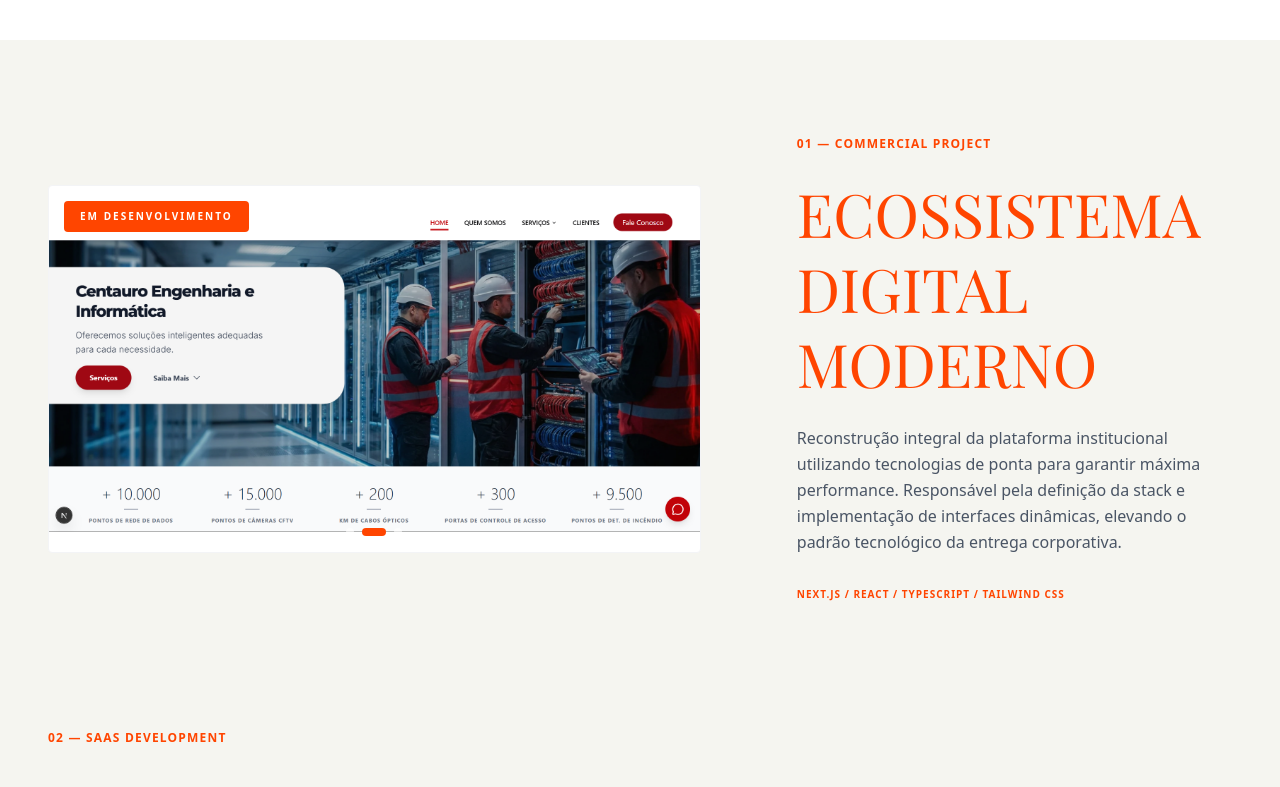
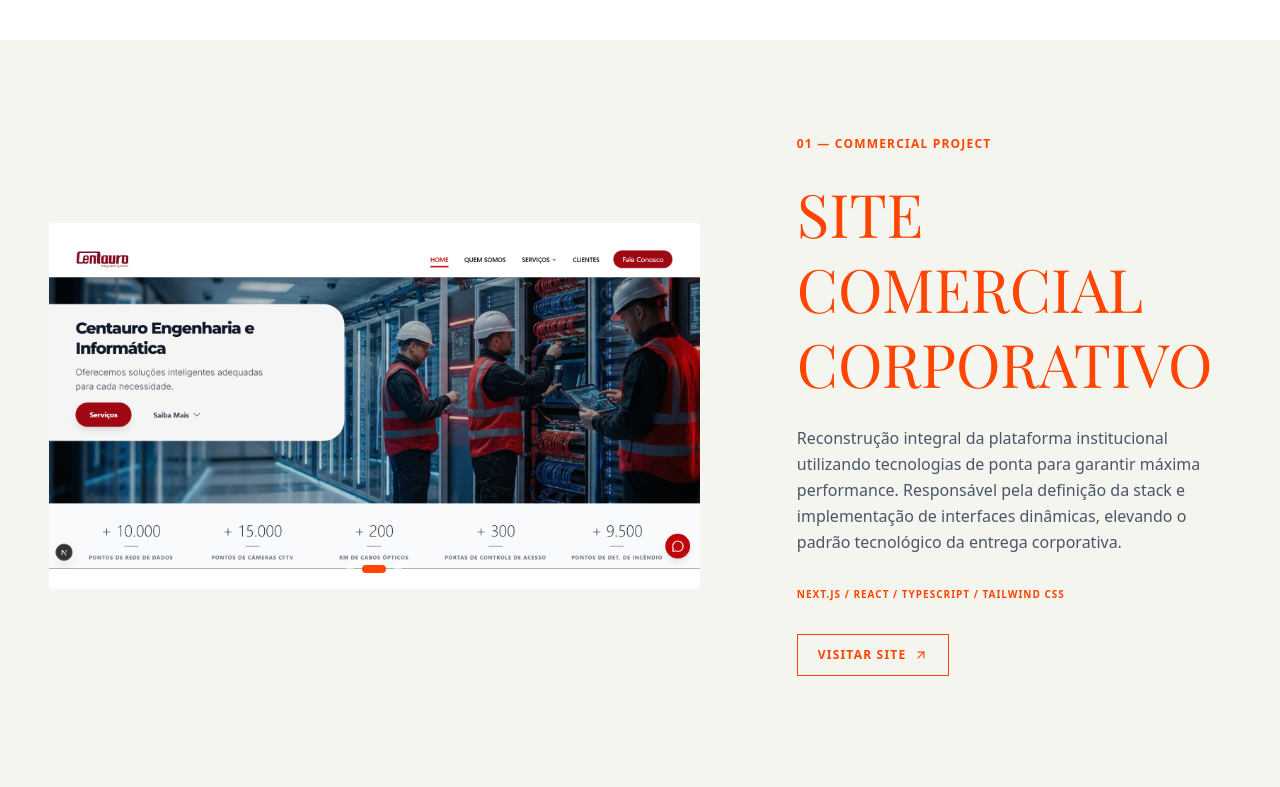
Before and after one commit to Jvms04/meu-portfolio, a Next.js app: page / in a window 1280 px wide. Shown: the part 760-1547 px from the top of the page. Built offline with nearby package versions, Linux system fonts and the light colour scheme; a web font is replaced by a local one.

Commit message:
Link para projeto

```diff
--- a/src/components/About.tsx
+++ b/src/components/About.tsx
@@ -107,7 +107,8 @@ export default function About() {
             <div className="flex flex-col gap-3">
               <a
                 href="/curriculo/Curriculo - João Vítor Moço Santos.pdf"
-                download
+                target="_blank"
+                rel="noopener noreferrer"
                 className="group inline-flex items-center gap-2 border border-editorial-orange text-editorial-orange px-4 py-2.5 text-xs font-bold tracking-widest uppercase transition-all duration-300 hover:bg-editorial-orange hover:text-white"
               >
                 <svg xmlns="http://www.w3.org/2000/svg" width="16" height="16" viewBox="0 0 24 24" fill="none" stroke="currentColor" strokeWidth="2" strokeLinecap="round" strokeLinejoin="round" className="transition-transform duration-300 group-hover:translate-y-0.5">
@@ -119,7 +120,8 @@ export default function About() {
               </a>
               <a
                 href="/curriculo/Curriculum - João Vítor Moço Santos.pdf"
-                download
+                target="_blank"
+                rel="noopener noreferrer"
                 className="group inline-flex items-center gap-2 border border-editorial-orange text-editorial-orange px-4 py-2.5 text-xs font-bold tracking-widest uppercase transition-all duration-300 hover:bg-editorial-orange hover:text-white"
               >
                 <svg xmlns="http://www.w3.org/2000/svg" width="16" height="16" viewBox="0 0 24 24" fill="none" stroke="currentColor" strokeWidth="2" strokeLinecap="round" strokeLinejoin="round" className="transition-transform duration-300 group-hover:translate-y-0.5">
--- a/src/components/Projetos.tsx
+++ b/src/components/Projetos.tsx
@@ -41,16 +41,15 @@ const projects: Project[] = [
   {
     number: "01",
     type: "COMMERCIAL PROJECT",
-    title: "ECOSSISTEMA DIGITAL MODERNO",
+    title: "SITE COMERCIAL CORPORATIVO",
     description: "Reconstrução integral da plataforma institucional utilizando tecnologias de ponta para garantir máxima performance. Responsável pela definição da stack e implementação de interfaces dinâmicas, elevando o padrão tecnológico da entrega corporativa.",
     tags: "NEXT.JS / REACT / TYPESCRIPT / TAILWIND CSS",
-    link: "#",
+    link: "https://centaurotelecom.vercel.app/",
     reversed: false,
-    comingSoon: true,
     media: {
       type: 'slideshow',
       images: [
-        '/projetos/site-comercial-1.webp',
+        '/projetos/site-comercial-01.webp',
         '/projetos/site-comercial-2.webp',
         '/projetos/site-comercial-3.webp',
       ],
@@ -150,6 +149,21 @@ export default function Projetos() {
               <div className="text-[10px] font-bold tracking-widest uppercase text-editorial-orange pt-2">
                 {project.tags}
               </div>
+
+              {project.link && project.link !== '#' && (
+                <a
+                  href={project.link}
+                  target="_blank"
+                  rel="noopener noreferrer"
+                  className="group inline-flex items-center gap-2 border border-editorial-orange text-editorial-orange px-5 py-3 text-xs font-bold tracking-widest uppercase transition-all duration-300 hover:bg-editorial-orange hover:text-white mt-2"
+                >
+                  Visitar Site
+                  <svg xmlns="http://www.w3.org/2000/svg" width="14" height="14" viewBox="0 0 24 24" fill="none" stroke="currentColor" strokeWidth="2" strokeLinecap="round" strokeLinejoin="round" className="transition-transform duration-300 group-hover:translate-x-1">
+                    <path d="M7 17L17 7" />
+                    <path d="M7 7h10v10" />
+                  </svg>
+                </a>
+              )}
             </motion.div>
           </div>
         ))}
```
Also changed, not shown: public/projetos/site-comercial-01.webp (added), public/projetos/site-comercial-1.webp (deleted).
